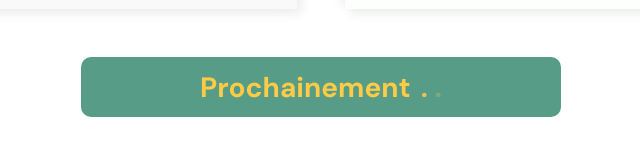
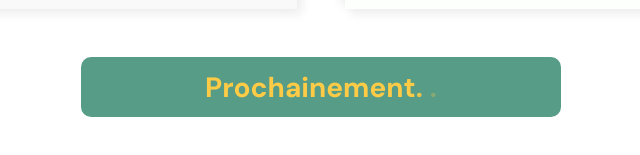
Before and after one commit to gachetmarchais/p3-ohmyfood, a website: page index.html in a window 1280 px wide. Shown: the part 1749-1904 px from the top of the page, 319-959 px from the left. Drawn offline with Linux system fonts and the light colour scheme; a web font is replaced by a local one.

Commit message:
corrections suite soutenance v6

```diff
--- a/index.html
+++ b/index.html
@@ -56,7 +56,7 @@
         </section>
 
         <section class="soon">
-            <p>Prochainement</p>
+            <h4>Prochainement</h4>
             <span>.</span>
             <span>.</span>
             <span>.</span>
```
